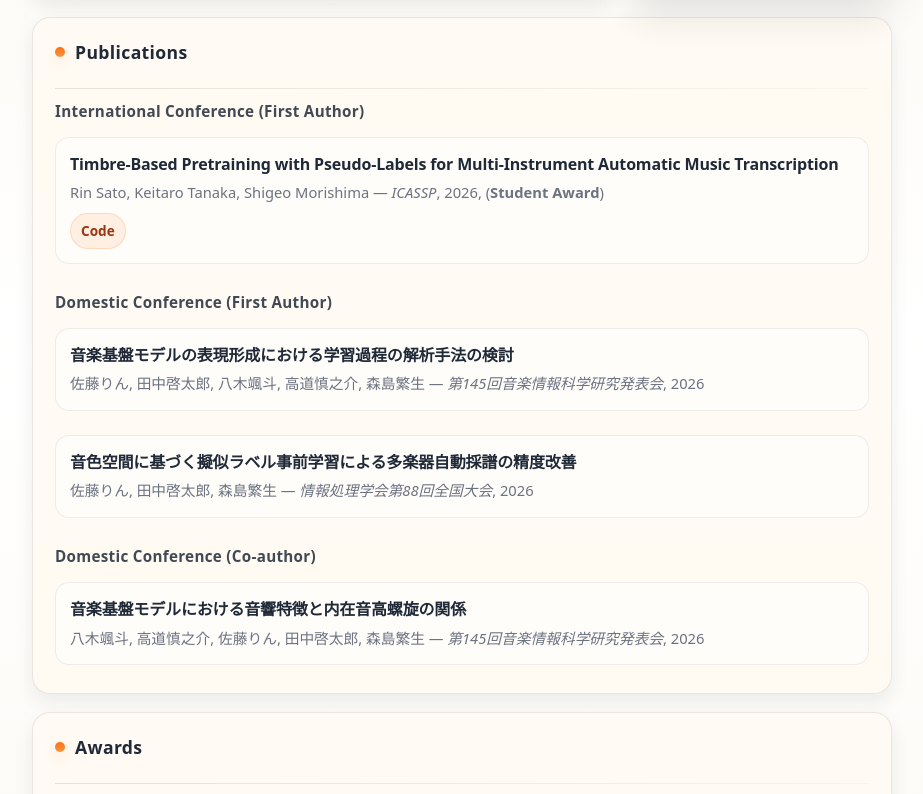
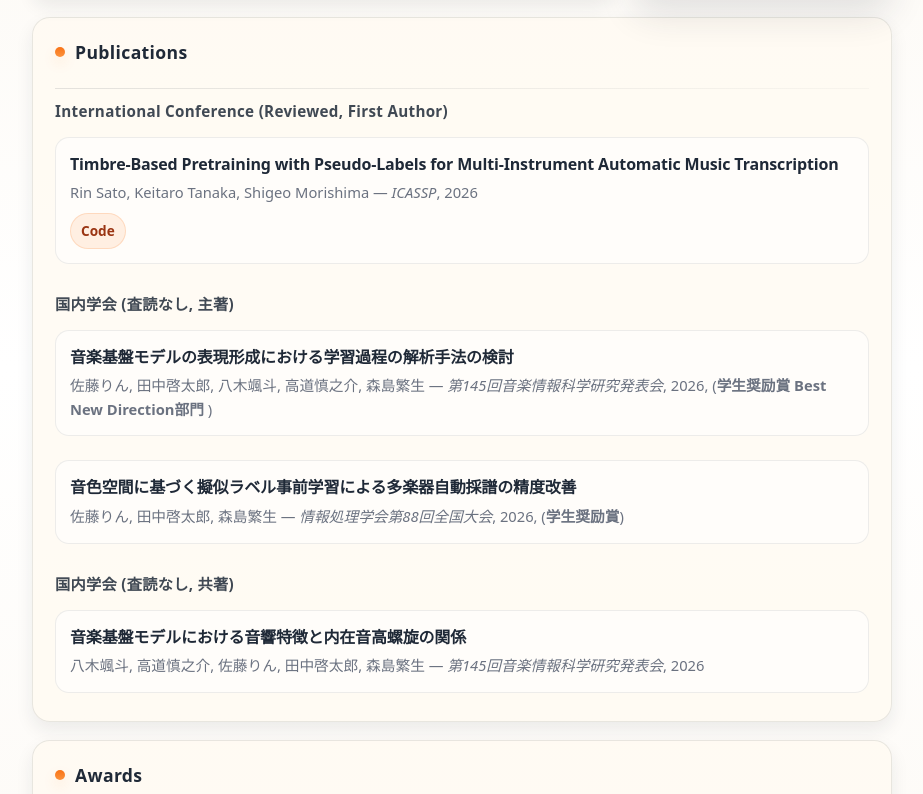
Before and after one commit to stearicacid/stearicacid.github.io, a React (Vite) app: page / in a window 1280 px wide. Shown: the part 470-1264 px from the top of the page, without its empty margins (178-1101 px from the left). Built offline with nearby package versions, Linux system fonts and the light colour scheme.

Commit message:
Update publication titles and awards in App and data files

```diff
--- a/src/App.tsx
+++ b/src/App.tsx
@@ -107,7 +107,7 @@ export default function App() {
       {/* Publications */}
       <Section title="Publications">
         <div className="pub-group">
-          <h3 className="subhead">International Conference (First Author)</h3>
+          <h3 className="subhead">International Conference (Reviewed, First Author)</h3>
           {internationalFirst.length > 0 ? (
             <PublicationsList items={internationalFirst} />
           ) : (
@@ -117,13 +117,13 @@ export default function App() {
 
         {internationalCoauthor.length > 0 && (
           <div className="pub-group">
-            <h3 className="subhead">International Conference (Co-author)</h3>
+            <h3 className="subhead">International Conference (Reviewed, Co-author)</h3>
             <PublicationsList items={internationalCoauthor} />
           </div>
         )}
 
         <div className="pub-group">
-          <h3 className="subhead">Domestic Conference (First Author)</h3>
+          <h3 className="subhead">国内学会 (査読なし, 主著)</h3>
           {domesticFirst.length > 0 ? (
             <PublicationsList items={domesticFirst} />
           ) : (
@@ -133,7 +133,7 @@ export default function App() {
 
         {domesticCoauthor.length > 0 && (
           <div className="pub-group">
-            <h3 className="subhead">Domestic Conference (Co-author)</h3>
+            <h3 className="subhead">国内学会 (査読なし, 共著)</h3>
             <PublicationsList items={domesticCoauthor} />
           </div>
         )}
--- a/src/data.ts
+++ b/src/data.ts
@@ -52,7 +52,6 @@ export const publications: Publication[] = [
     authors: "Rin Sato, Keitaro Tanaka, Shigeo Morishima",
     venue: "ICASSP",
     date: "2026",
-    award: "Student Award",
     links: [
       { label: "Code", url: "https://github.com/stearicacid/timbre-based-pretraining" },
     ],
@@ -64,6 +63,7 @@ export const publications: Publication[] = [
     authors: "佐藤りん, 田中啓太郎, 八木颯斗, 高道慎之介, 森島繁生",
     venue: "第145回音楽情報科学研究発表会",
     date: "2026",
+    award: "学生奨励賞 Best New Direction部門 ",
   },
   {
     category: "Domestic",
@@ -80,5 +80,6 @@ export const publications: Publication[] = [
     authors: "佐藤りん, 田中啓太郎, 森島繁生",
     venue: "情報処理学会第88回全国大会",
     date: "2026",
+    award: "学生奨励賞",
   },
 ];
```
